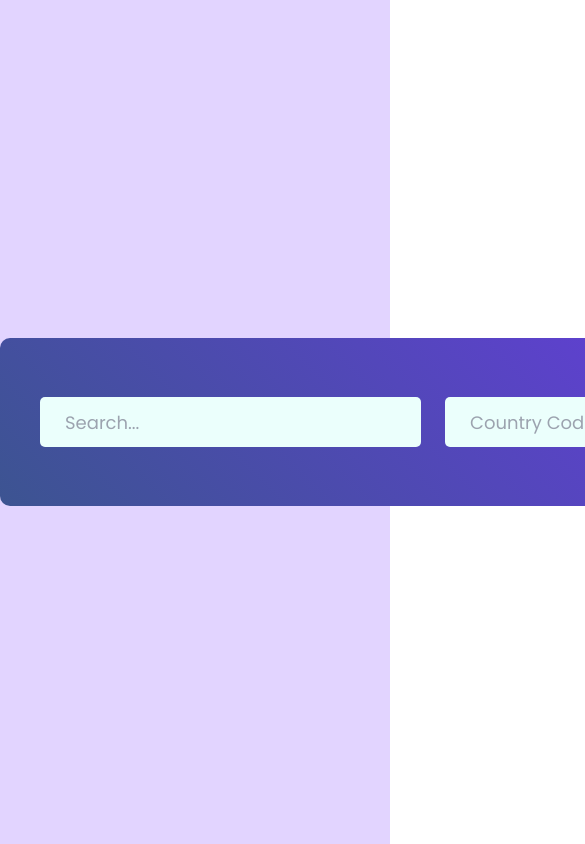
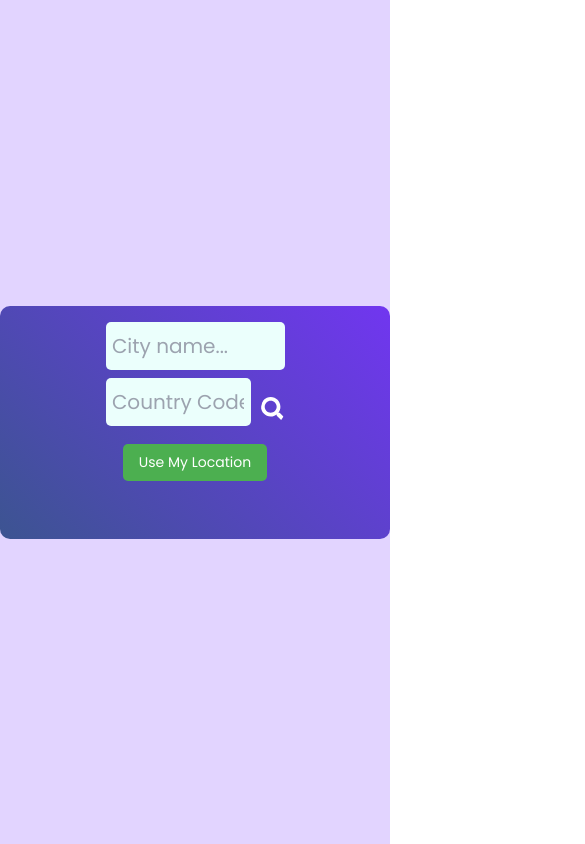
Before and after one commit to CromwellRodrigues/circadian, a React (Vite) app: page / in a window 390 px wide. Shown: the top 844 px of the page, 585 px wide, since content can reach past the window. Built offline with nearby package versions, Linux system fonts and the light colour scheme; no server answers; the HTML template or start-up script is replaced by a standard one.

Commit message:
update css for mobile

```diff
--- a/src/components/Weather.css
+++ b/src/components/Weather.css
@@ -1,30 +1,48 @@
 .weather {
     place-self: center;
-    padding: 40px;
+    padding: 2rem;
     border-radius: 10px;
     background-image : linear-gradient(45deg, #3c5491, #7136f0);
     display: flex;
     flex-direction: column;
     align-items:center;
+    color: #333;
+}
+
+.row {
+    display : flex;
+    flex-direction : row;
 }
 
 .search-bar {
     display: flex;
+    flex-direction: column;
     align-items: center;
-    gap :12px;
+    gap :1rem;
+    margin-bottom: 2rem;
 
 }
 
+
 .search-bar input {
     padding: 8px;
-    padding-left : 25px;
+    width: 50%;
+    padding-left : 2rem;
     border-radius: 5px;
     border: none;
     outline: none;
     font-size: 18px;
-    height: 50px;
+    height: 3rem;
     background : #ebfffc;
     color: #626262;
+    justify-content: center;
+}
+.search-bar input:first-of-type {
+    width: 100%;
+    font-size: 20px;
+}
+.search-bar input:nth-of-type(2) {
+    width: 30%; /* Narrower width for the second input */
 }
 
 .weather-icon {
@@ -51,17 +69,20 @@
     margin-top: 50px;
     color : #fff;
     display: flex;
+    flex-direction: column;
+    justify-content: center;
 
-    justify-content: space-between;
 }
 
 .weather-data .col {
     display: flex;
     flex-direction: column;
-    align-items: flex-start;
+    align-items: center;
     gap: 2rem;
     font-size: 22px;
     padding: 1.5rem;
+    border-bottom : 1px solid #343333;
+
 }
 
 .weather-data .col span {
@@ -97,3 +118,58 @@
 .location-button:hover {
     background-color: #45a049; /* Darker green on hover */
 }
+
+
+
+/* Mobile Styles */
+@media (max-width: 400px) {
+    .weather {
+        padding: 1rem;
+    }
+
+    .search-bar {
+        display: flex;
+        flex-direction: column;
+        gap: 0.5rem;
+        max-width : 50%;
+    }
+
+    .search-bar input {
+        font-size: 10px;
+        padding: 0.4rem;
+        max-width: 100%;
+    }
+
+    .search-bar input:first-of-type {
+        width:100%;
+    }
+
+    .search-bar input:nth-of-type(2) {
+        width: 30%;
+    }
+    .search-bar .location-button {
+        font-size: 14px;
+        padding: 8px 16px;
+    }
+
+    .weather-data {
+        display:flex;
+        flex-direction: column;
+        gap: 1rem;
+    }
+
+    .weather-icon {
+        width: 80px;
+        height: 80px;
+    }
+
+    .weather-data .col {
+        font-size: 18px;
+        padding: 1rem;
+        align-items: center;
+    }
+
+    .weather-data .col span {
+        font-size: 16px;
+    }
+}
--- a/src/components/Weather.jsx
+++ b/src/components/Weather.jsx
@@ -19,6 +19,8 @@ const Weather = () => {
         borderRadius: "50%",
         cursor: "pointer",
         color: "#fff",
+        marginLeft: "10px",
+        marginTop: "1rem",
     }
 
     const inputRef = useRef();
@@ -179,12 +181,17 @@ const Weather = () => {
 
       <div className="weather">
           <div className="search-bar">
-              <input ref={inputRef} type="text" placeholder="Search..." />
+                <input ref={inputRef} type="text" placeholder="City name..." />
+
+                <div className="row">
                 <img src="" alt="" />
                  <input ref={countryRef} type="text" placeholder="Country Code (e.g., GB)" />
 
                 <FaSearch style={style} onClick={()=> search(inputRef.current.value, countryRef.current.value)} />
-               <button className="location-button"  onClick={getLocation}>Use My Location</button>
+                </div>
+
+                    <button className="location-button" onClick={getLocation}>Use My Location</button>
+
 
             </div>
 
```
